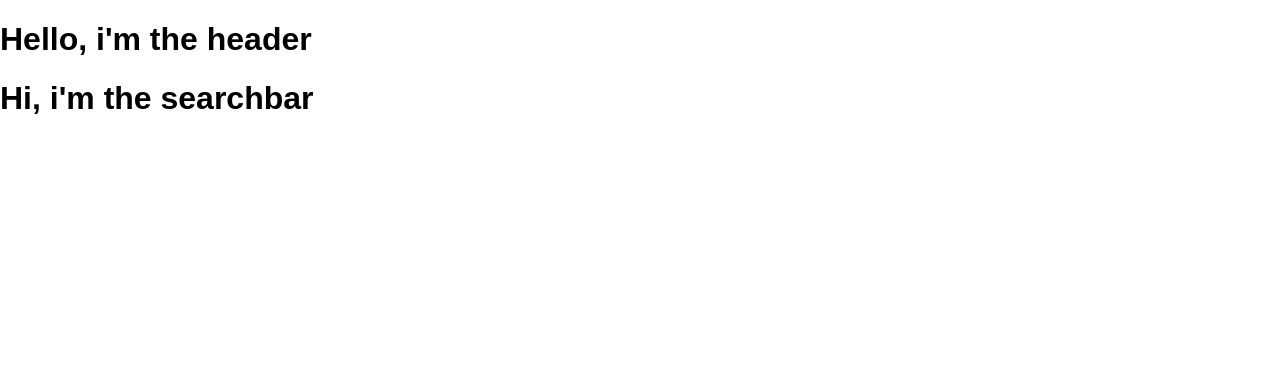
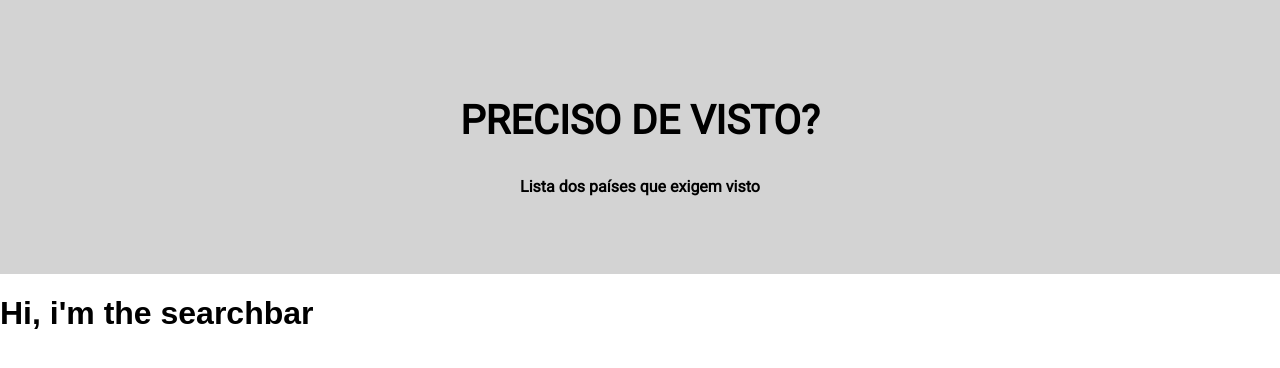
Before and after one commit to karlasamantha/preciso-de-visto, a React (Create React App) app: page / in a window 1280 px wide. Shown: the top 368 px of the page. Built offline with nearby package versions, Linux system fonts and the light colour scheme.

Commit message:
First attempts with styled-components

```diff
--- a/src/components/Header.js
+++ b/src/components/Header.js
@@ -1,12 +1,35 @@
 import React, { Component } from 'react';
 import styled, {css} from 'styled-components';
 
+const Title = styled.h1`
+  font-size: 2.5em;
+  text-align: center;
+  text-transform: uppercase;
+  font-weight: 900;
+`;
+
+const Subtitle = styled.h2`
+  font-size: 1em;
+  text-align: center;
+`;
+
+const Wrapper = styled.section`
+  padding: 4em;
+  background: lightgray;
+  font-family: Roboto, sans-serif;
+`;
+
 class Header extends Component {
   render() {
-    return (
-      <div>
-        <h1>Hello, i'm the header</h1>
-      </div>
+    return(
+      <Wrapper>
+        <Title>
+          Preciso de visto?
+        </Title>
+        <Subtitle>
+          Lista dos países que exigem visto
+        </Subtitle>
+      </Wrapper>
     )
   }
 }
```
